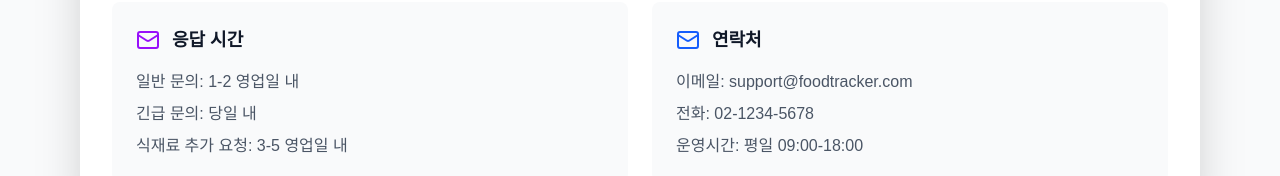
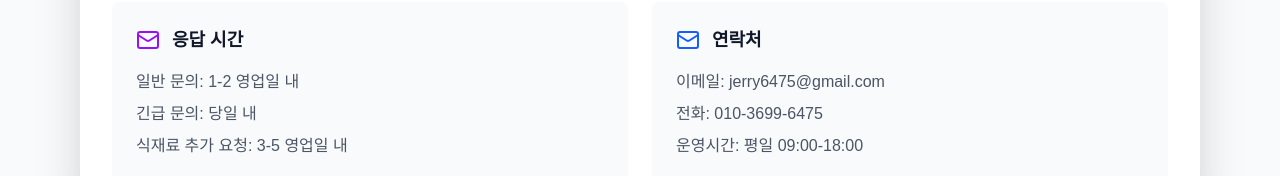
Before and after one commit to KIMKEONHO/Ingredients-Management-System, a Next.js app in the folder frontend/: page /support in a window 1280 px wide. Shown: the part 926-1102 px from the top of the page. Built offline with nearby package versions, Linux system fonts and the light colour scheme; no server answers; sample sign-in values are in the browser's storage.

Commit message:
[ front ] : #121 민원페이지 연락처 수정

```diff
--- a/frontend/src/app/support/page.tsx
+++ b/frontend/src/app/support/page.tsx
@@ -35,7 +35,7 @@ export default function SupportPage() {
       const response = await ComplaintService.createComplaint(requestData);
 
       if (response.resultCode === "201") {
-        alert("민원이 성공적으로 접수되었습니다.");
+        alert("민원이 성공적으로 제출되었습니다. 보류 상태로 등록되었습니다.");
 
         // 폼 초기화
         setFormData({
@@ -44,11 +44,11 @@ export default function SupportPage() {
           content: ""
         });
       } else {
-        alert("민원 접수 중 오류가 발생했습니다. 다시 시도해주세요.");
+        alert("민원 제출 중 오류가 발생했습니다. 다시 시도해주세요.");
       }
     } catch (error) {
-      console.error("민원 접수 오류:", error);
-      alert("민원 접수 중 오류가 발생했습니다. 다시 시도해주세요.");
+      console.error("민원 제출 오류:", error);
+      alert("민원 제출 중 오류가 발생했습니다. 다시 시도해주세요.");
     }
   };
 
@@ -204,8 +204,8 @@ export default function SupportPage() {
                     <h3 className="text-lg font-semibold text-gray-900">연락처</h3>
                   </div>
                   <div className="space-y-2 text-gray-600">
-                    <p>이메일: support@foodtracker.com</p>
-                    <p>전화: 02-1234-5678</p>
+                    <p>이메일: jerry6475@gmail.com</p>
+                    <p>전화: 010-3699-6475</p>
                     <p>운영시간: 평일 09:00-18:00</p>
                   </div>
                 </div>
```
